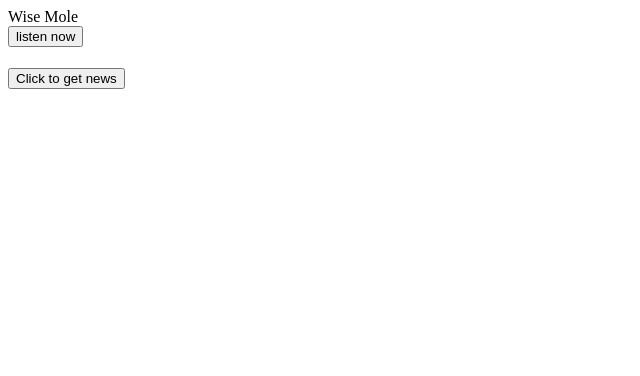
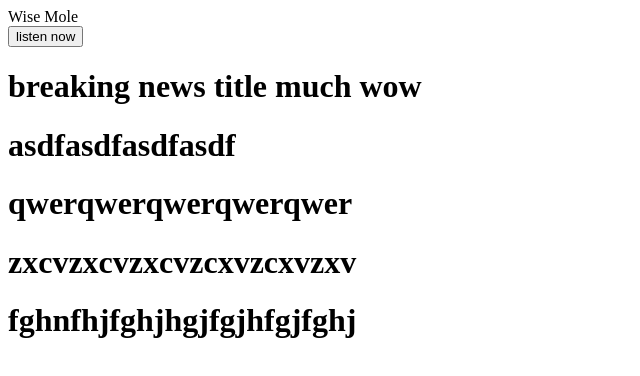
Before and after one commit to hkfi/wise-mole, a Vue app: page /#/ in a window 1280 px wide. Shown: the top 376 px of the page, without its empty margins (0-640 px from the left). Built offline with nearby package versions, Linux system fonts and the light colour scheme; data requests are answered from the project's data file.

Commit message:
refactoring

```diff
--- /dev/null
+++ b/src/components/ArticlesList.vue
@@ -0,0 +1,22 @@
+<template>
+  <div>
+    <div v-for="article in articles" :key="article.id">
+      <h1>{{article.title}}</h1>
+    </div>
+  </div>
+</template>
+
+<script>
+import axios from "axios";
+import { mapGetters } from 'vuex';
+
+export default {
+  name: 'ArticlesList',
+  computed: {
+    ...mapGetters(['articles'])
+  },
+  methods: {
+
+  }
+}
+</script>
--- a/src/components/HelloWorld.vue
+++ /dev/null
@@ -1,48 +0,0 @@
-<template>
-  <div class="hello">
-    <h1>{{ msg }}</h1>
-    <button @click="getNews">
-      Click to get news
-    </button>
-    <div v-for="article in articles" :key="article.id">
-      <h1>{{article.title}}</h1>
-    </div>
-  </div>
-</template>
-
-<script>
-import axios from "axios";
-import { mapGetters } from 'vuex';
-
-export default {
-  name: 'HelloWorld',
-  props: {
-    msg: String
-  },
-  computed: {
-    ...mapGetters(['articles'])
-  },
-  methods: {
-    async getNews() {
-      console.log('getting news')
-      // const params = {
-      //   autoCorrect: true,
-      //   pageNumber: 1,
-      //   pageSize: 10,
-      //   q: 'Money',
-      //   safeSearch: false
-      // }
-      // const headers = {
-      //   'X-RapidAPI-Key': '16832c2387msh6ee4acc5b12e872p1fa543jsn1c9ee32b0012'
-      // }
-      // const result = await axios.get(`https://contextualwebsearch-websearch-v1.p.rapidapi.com/api/Search/NewsSearchAPI`, {
-      //   params,
-      //   headers
-      // })
-      // console.log(result)
-      await this.$store.dispatch('getArticles')
-      console.log(this.articles)
-    }
-  }
-}
-</script>
--- a/src/views/Home.vue
+++ b/src/views/Home.vue
@@ -3,22 +3,23 @@
     <button @click="readText('hello')" >
       listen now
     </button>
-    <List/>
+    <ArticlesList/>
   </div>
 </template>
 
 <script>
 import {VoiceRSS} from "./voicerss-tts.min.js"
 
-import List from '../components/HelloWorld.vue'
+import ArticlesList from '../components/ArticlesList.vue'
 
 export default {
   name: 'home',
   components: {
-    List
+    ArticlesList
   },
   mounted() {
-    console.log('mounted, querying db for news')
+    console.log('mounted, querying db for news');
+    this.getNews();
   },
   methods: {
     readText(text) {
@@ -31,6 +32,11 @@ export default {
         f: '44khz_16bit_stereo',
         ssml: false
       });
+    },
+    async getNews() {
+      console.log('getting news')
+      await this.$store.dispatch('getArticles')
+      console.log(this.$store.state.articles)
     }
   }
 }
```
Also changed, not shown: src/components/ArticleCard.vue (added, +13 -0 lines).
